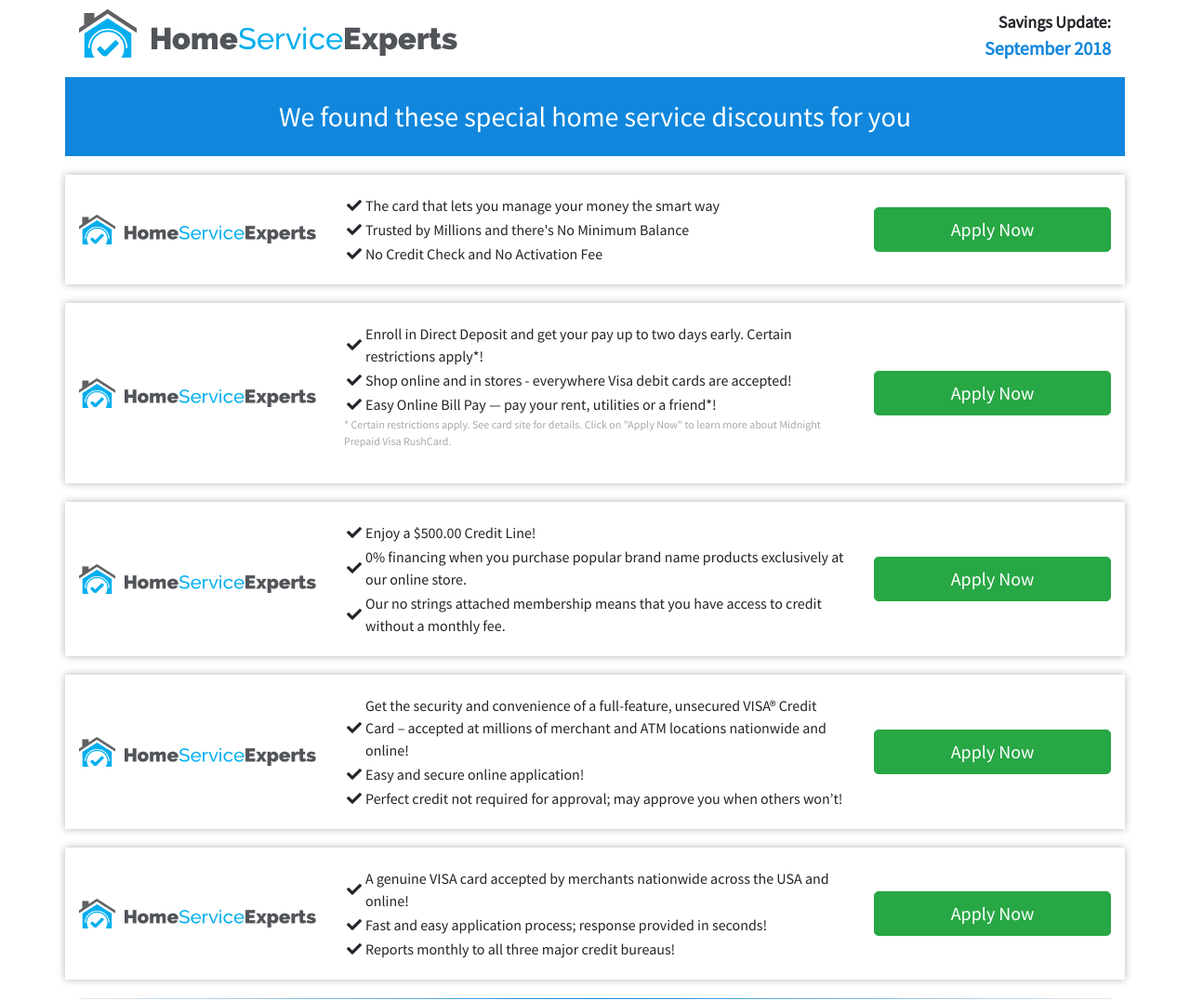
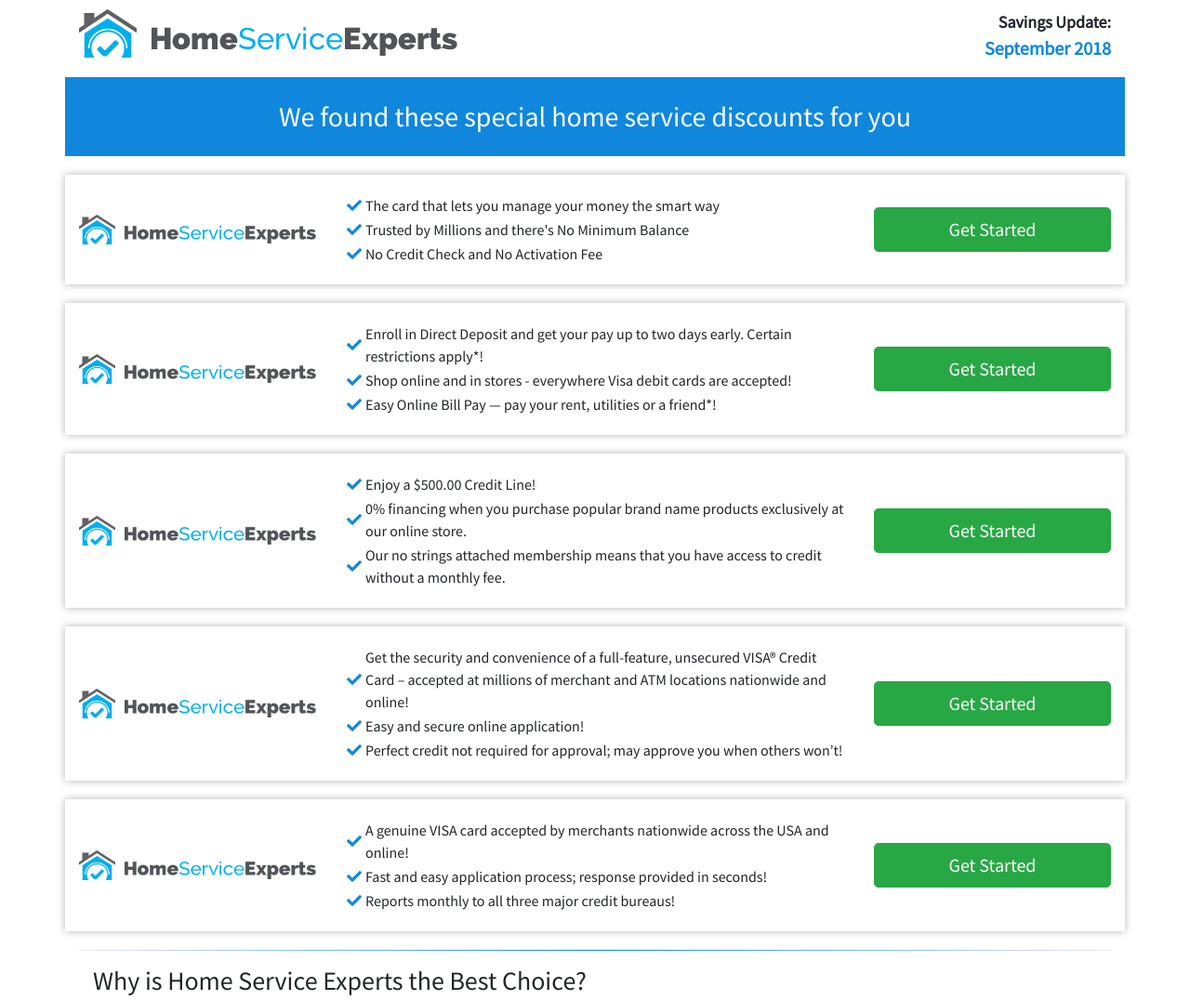
Before and after one commit to Russlascala/YHSE-ListPage, a plain HTML site: page index.html in a window 1280 px wide. Shown: the top 1076 px of the page at 93% size. Drawn offline with nearby package versions, Linux system fonts and the light colour scheme.

Commit message:
changed cta btn txt

```diff
--- a/css/style.css
+++ b/css/style.css
@@ -121,6 +121,9 @@
 
 /* Listing Container styles */
 
+.tableInfo th{
+    color: #1087dd;
+}
 
 /* End Listing Container styles */
 
--- a/index.html
+++ b/index.html
@@ -56,7 +56,7 @@
                         <tbody>
                             <tr>
                                 <th>
-                                    <i class="fas fa-check fa-fw"></i>
+                                    <i class="fas fa-check fa-fw "></i>
                                 </th>
                                 <td>
                                     The card that lets you manage your money the smart way
@@ -64,7 +64,7 @@
                             </tr>
                             <tr>
                                 <th>
-                                    <i class="fas fa-check fa-fw"></i>
+                                    <i class="fas fa-check fa-fw "></i>
                                 </th>
                                 <td>
                                     Trusted by Millions and there's No Minimum Balance
@@ -72,7 +72,7 @@
                             </tr>
                             <tr>
                                 <th>
-                                    <i class="fas fa-check fa-fw"></i>
+                                    <i class="fas fa-check fa-fw "></i>
                                 </th>
                                 <td>
                                     No Credit Check and No Activation Fee
@@ -84,7 +84,7 @@
                 </div>
             </div>
             <div class="col-md-3 autoMargin ctaBtn">
-                <button type="button" class="btn btn-success btn-lg btn-block">Apply Now</button>
+                <button type="button" class="btn btn-success btn-lg btn-block">Get Started</button>
             </div>
         </div>
     </div>
@@ -102,7 +102,7 @@
                         <tbody>
                             <tr>
                                 <th>
-                                    <i class="fas fa-check fa-fw"></i>
+                                    <i class="fas fa-check fa-fw  "></i>
                                 </th>
                                 <td>
                                     Enroll in Direct Deposit and get your pay up to two days early. Certain restrictions
@@ -111,7 +111,7 @@
                             </tr>
                             <tr>
                                 <th>
-                                    <i class="fas fa-check fa-fw"></i>
+                                    <i class="fas fa-check fa-fw "></i>
                                 </th>
                                 <td>
                                     Shop online and in stores - everywhere Visa debit cards are accepted!
@@ -119,7 +119,7 @@
                             </tr>
                             <tr>
                                 <th>
-                                    <i class="fas fa-check fa-fw"></i>
+                                    <i class="fas fa-check fa-fw "></i>
                                 </th>
                                 <td>
                                     Easy Online Bill Pay — pay your rent, utilities or a friend*!
@@ -127,16 +127,11 @@
                             </tr>
                         </tbody>
                     </table>
-                    <p style="color:darkgray; font-size:12px;">
-                        * Certain restrictions apply. See card site for details. Click on "Apply Now" to learn more about
-                        Midnight Prepaid Visa
-                        RushCard.
 
-                    </p>
                 </div>
             </div>
             <div class="col-md-3 autoMargin ctaBtn">
-                <button type="button" class="btn btn-success btn-lg btn-block">Apply Now</button>
+                <button type="button" class="btn btn-success btn-lg btn-block">Get Started</button>
             </div>
         </div>
     </div>
@@ -153,7 +148,7 @@
                         <tbody>
                             <tr>
                                 <th>
-                                    <i class="fas fa-check fa-fw"></i>
+                                    <i class="fas fa-check fa-fw "></i>
                                 </th>
                                 <td>
                                     Enjoy a $500.00 Credit Line!
@@ -161,7 +156,7 @@
                             </tr>
                             <tr>
                                 <th>
-                                    <i class="fas fa-check fa-fw"></i>
+                                    <i class="fas fa-check fa-fw "></i>
                                 </th>
                                 <td>
                                     0% financing when you purchase popular brand name products exclusively at our online
@@ -170,7 +165,7 @@
                             </tr>
                             <tr>
                                 <th>
-                                    <i class="fas fa-check fa-fw"></i>
+                                    <i class="fas fa-check fa-fw "></i>
                                 </th>
                                 <td>
                                     Our no strings attached membership means that you have access to credit without a
@@ -182,7 +177,7 @@
                 </div>
             </div>
             <div class="col-md-3 autoMargin ctaBtn">
-                <button type="button" class="btn btn-success btn-lg btn-block">Apply Now</button>
+                <button type="button" class="btn btn-success btn-lg btn-block">Get Started</button>
             </div>
         </div>
     </div>
@@ -200,7 +195,7 @@
                         <tbody>
                             <tr>
                                 <th>
-                                    <i class="fas fa-check fa-fw"></i>
+                                    <i class="fas fa-check fa-fw "></i>
                                 </th>
                                 <td>
                                     Get the security and convenience of a full-feature, unsecured VISA® Credit Card –
@@ -210,7 +205,7 @@
                             </tr>
                             <tr>
                                 <th>
-                                    <i class="fas fa-check fa-fw"></i>
+                                    <i class="fas fa-check fa-fw "></i>
                                 </th>
                                 <td>
                                     Easy and secure online application!
@@ -219,7 +214,7 @@
                             </tr>
                             <tr>
                                 <th>
-                                    <i class="fas fa-check fa-fw"></i>
+                                    <i class="fas fa-check fa-fw "></i>
                                 </th>
                                 <td>
                                     Perfect credit not required for approval; may approve you when others won’t!
@@ -230,7 +225,7 @@
                 </div>
             </div>
             <div class="col-md-3 autoMargin ctaBtn">
-                <button type="button" class="btn btn-success btn-lg btn-block">Apply Now</button>
+                <button type="button" class="btn btn-success btn-lg btn-block">Get Started</button>
             </div>
         </div>
     </div>
@@ -247,7 +242,7 @@
                         <tbody>
                             <tr>
                                 <th>
-                                    <i class="fas fa-check fa-fw"></i>
+                                    <i class="fas fa-check fa-fw "></i>
                                 </th>
                                 <td>
                                     A genuine VISA card accepted by merchants nationwide across the USA and online!
@@ -255,7 +250,7 @@
                             </tr>
                             <tr>
                                 <th>
-                                    <i class="fas fa-check fa-fw"></i>
+                                    <i class="fas fa-check fa-fw "></i>
                                 </th>
                                 <td>
                                     Fast and easy application process; response provided in seconds!
@@ -263,7 +258,7 @@
                             </tr>
                             <tr>
                                 <th>
-                                    <i class="fas fa-check fa-fw"></i>
+                                    <i class="fas fa-check fa-fw "></i>
                                 </th>
                                 <td>
                                     Reports monthly to all three major credit bureaus!
@@ -274,7 +269,7 @@
                 </div>
             </div>
             <div class="col-md-3 autoMargin ctaBtn">
-                <button type="button" class="btn btn-success btn-lg btn-block">Apply Now</button>
+                <button type="button" class="btn btn-success btn-lg btn-block">Get Started</button>
             </div>
         </div>
     </div>
```
